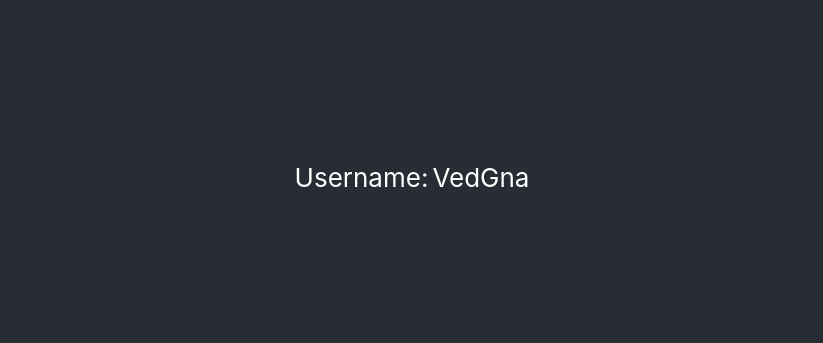
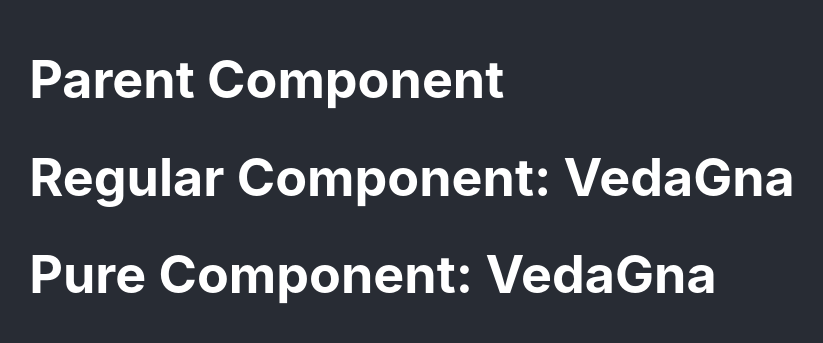
Before and after one commit to renuyarasu/codevolution, a React (Create React App) app: page / in a window 1280 px wide. Shown: the part 223-566 px from the top of the page, without its empty margins (228-1051 px from the left). Built offline with nearby package versions, Linux system fonts and the light colour scheme.

Commit message:
Pure Components vs Regular Component

```diff
--- a/src/App.js
+++ b/src/App.js
@@ -1,11 +1,11 @@
 import './App.css';
-import Table from './components/Table';
+import ParentComp from './components/ParentComp';
 
 function App() {
     return (
         <div className="App">
             <header className="App-header">
-              <Table/>
+              <ParentComp/>
             </header>
         </div>
     );
--- a/src/components/Columns.js
+++ /dev/null
@@ -1,12 +0,0 @@
-import React from 'react'
-
-function Columns() {
-    return (
-        <>
-            <td>Username:</td>
-            <td>VedGna</td>
-        </>
-    )
-}
-
-export default Columns
--- /dev/null
+++ b/src/components/ParentComp.js
@@ -0,0 +1,32 @@
+import React, { Component } from 'react'
+import PureComp from './PureComp'
+import RegComp from './RegComp'
+
+class ParentComp extends Component {
+    constructor(props) {
+        super(props)
+
+        this.state = {
+            name: 'VedaGna'
+        }
+    }
+    componentDidMount() {
+        setInterval(() => {
+            this.setState({
+                name: 'VedaGna'
+            })
+        }, 2000)
+    }
+    render() {
+        console.log('****** | Parent Component Render | ******');
+        return (
+            <div>
+                <h1>Parent Component</h1>
+                <RegComp name={this.state.name} />
+                <PureComp name={this.state.name} />
+            </div>
+        )
+    }
+}
+
+export default ParentComp
--- /dev/null
+++ b/src/components/PureComp.js
@@ -0,0 +1,14 @@
+import React, { PureComponent } from 'react'
+
+class PureComp extends PureComponent {
+    render() {
+        console.log('| Pure Component Render |');
+        return (
+            <div>
+               <h1>Pure Component: {this.props.name}</h1>
+            </div>
+        )
+    }
+}
+
+export default PureComp
--- /dev/null
+++ b/src/components/RegComp.js
@@ -0,0 +1,14 @@
+import React, { Component } from 'react'
+
+class RegComp extends Component {
+    render() {
+        console.log('| Regular Component Render |');
+        return (
+            <div>
+                <h1>Regular Component: {this.props.name}</h1>
+            </div>
+        )
+    }
+}
+
+export default RegComp
--- a/src/components/Table.js
+++ /dev/null
@@ -1,14 +0,0 @@
-import React from 'react'
-import Columns from './Columns'
-
-function Table() {
-    return (
-        <table>
-            <tbody>
-                <tr><Columns/></tr>
-            </tbody>
-        </table>
-    )
-}
-
-export default Table
```
